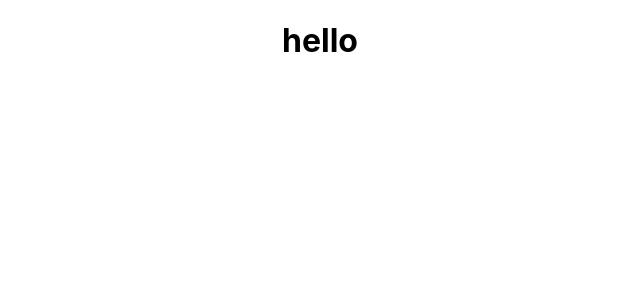
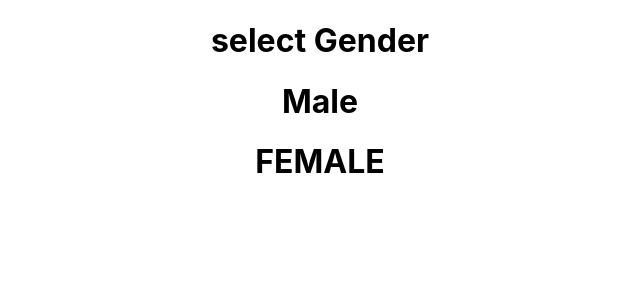
Before and after one commit to ravibarla/simple-dropdown, a React (Create React App) app: page / in a window 1280 px wide. Shown: the top 300 px of the page, without its empty margins (320-960 px from the left). Built offline with nearby package versions, Linux system fonts and the light colour scheme.

Commit message:
adding the list Item

```diff
--- a/package.json
+++ b/package.json
@@ -6,6 +6,7 @@
     "@testing-library/jest-dom": "^5.17.0",
     "@testing-library/react": "^13.4.0",
     "@testing-library/user-event": "^13.5.0",
+    "bootstrap": "^5.3.1",
     "react": "^18.2.0",
     "react-dom": "^18.2.0",
     "react-scripts": "5.0.1",
--- a/src/App.js
+++ b/src/App.js
@@ -1,9 +1,14 @@
+import { useState } from "react";
 import "./App.css";
+import Lists from "./Lists";
 
 function App() {
+  const [ListItem, setListItem] = useState(["Male", "FEMALE"]);
+
   return (
     <div className="App">
-      <h1>hello</h1>
+      <h1>select Gender</h1>
+      <Lists ListItem={ListItem} />
     </div>
   );
 }
--- /dev/null
+++ b/src/ListItem.js
@@ -0,0 +1,6 @@
+function ListItems(props) {
+  const { listItem } = props;
+
+  return <h1>{listItem}</h1>;
+}
+export default ListItems;
--- /dev/null
+++ b/src/Lists.js
@@ -0,0 +1,8 @@
+import ListItem from "./ListItem";
+
+function Lists(props) {
+  const { ListItem: dropdownItem } = props;
+
+  return dropdownItem.map((item) => <ListItem listItem={item} />);
+}
+export default Lists;
```
Also changed, not shown: 1 other file (tests, documents, lock files or other folders).
